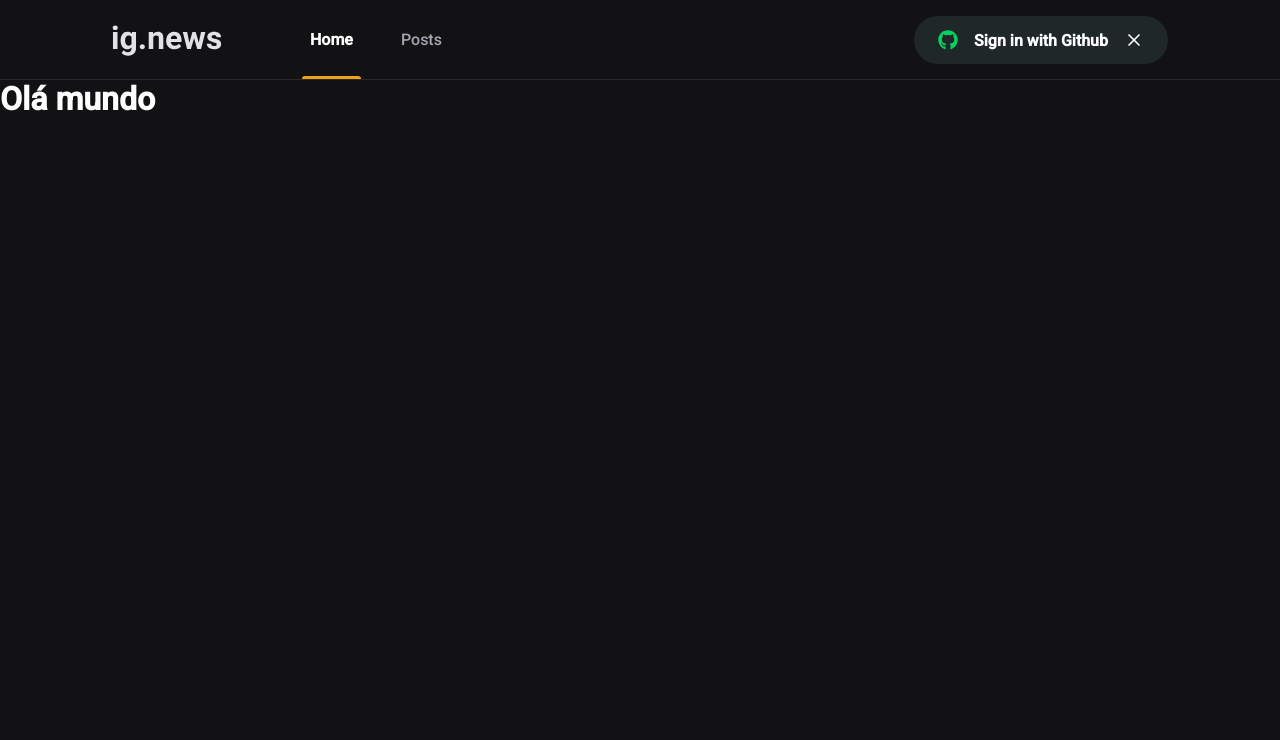
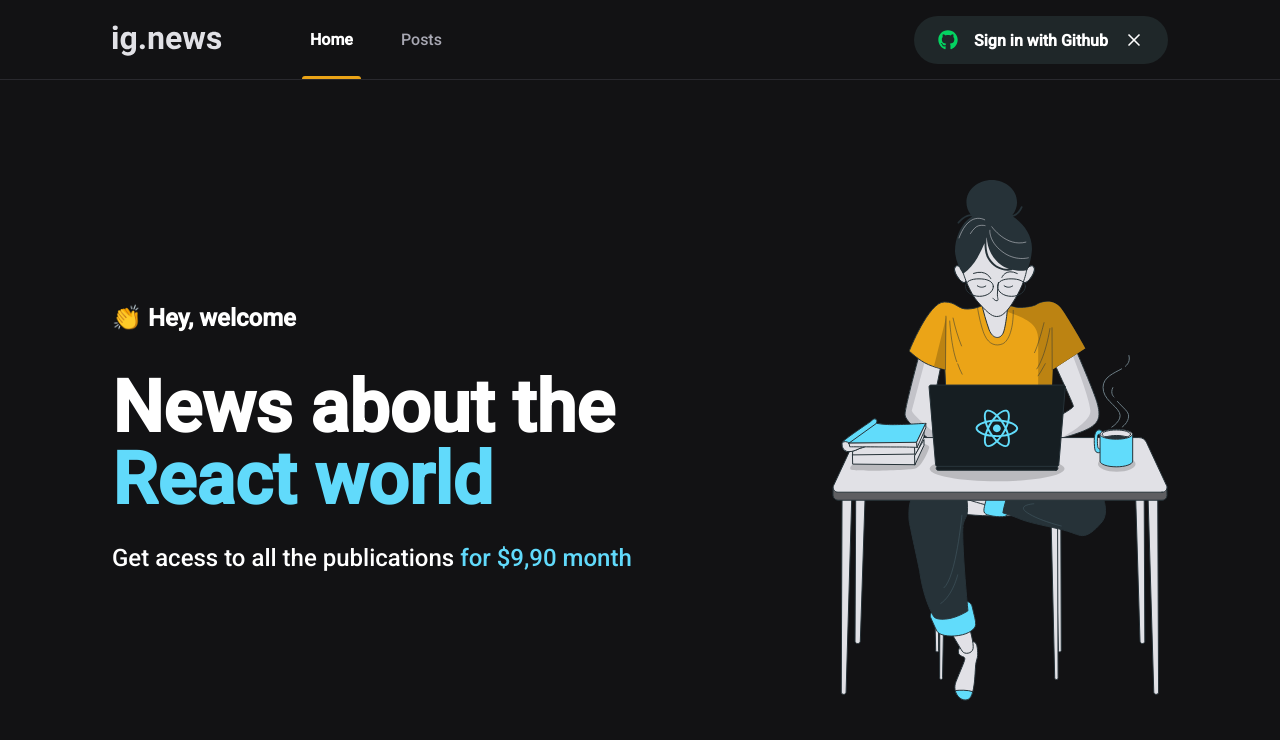
Before and after one commit to italosilva01/ig.news, a Next.js app: page / in a window 1280 px wide. Shown: the top 740 px of the page. Built offline with nearby package versions, Linux system fonts and the light colour scheme.

Commit message:
adicionar página home

```diff
--- /dev/null
+++ b/src/pages/home.module.scss
@@ -0,0 +1,39 @@
+.contentContainer {
+  max-width: 1120px;
+  margin: 0 auto;
+  padding: 0 2rem;
+  height: calc(100vh - 5rem);
+
+  display: flex;
+  align-items: center;
+  justify-content: space-between;
+}
+
+.hero {
+  max-width: 600px;
+  > span {
+    font-size: 1.5rem;
+    font-weight: bold;
+  }
+
+  h1 {
+    font-size: 4.5rem;
+    line-height: 4.5rem;
+    font-weight: 900;
+    margin-top: 2.5rem;
+
+    span {
+      color: var(--cyan-500);
+    }
+  }
+
+  p {
+    font-size: 1.5rem;
+    line-height: 2.25rem;
+    margin-top: 1.5rem;
+
+    span {
+      color: var(--cyan-500);
+    }
+  }
+}
--- a/src/pages/index.tsx
+++ b/src/pages/index.tsx
@@ -1,15 +1,25 @@
-
-import Head  from 'next/head'//função do Next
-
+import Head from "next/head"; //função do Next
+import style from "./home.module.scss";
 
 export default function Home() {
   return (
     <>
-    <Head >
+      <Head>
+        <title>Inicio | ig.news</title>
+      </Head>
 
-      <title>Inicio | ig.news</title>
-    </Head >
-   <h1 >Olá <span>mundo</span></h1>
-  </>
-  )
+      <main className={style.contentContainer}>
+        <section className={style.hero}>
+          <span>👏 Hey, welcome </span>
+          <h1>
+            News about the <span>React world</span>
+          </h1>
+          <p>
+            Get acess to all the publications <span>for $9,90 month</span>
+          </p>
+        </section>
+        <img src="/images/avatar.svg" alt="Girl coding" />
+      </main>
+    </>
+  );
 }
```
